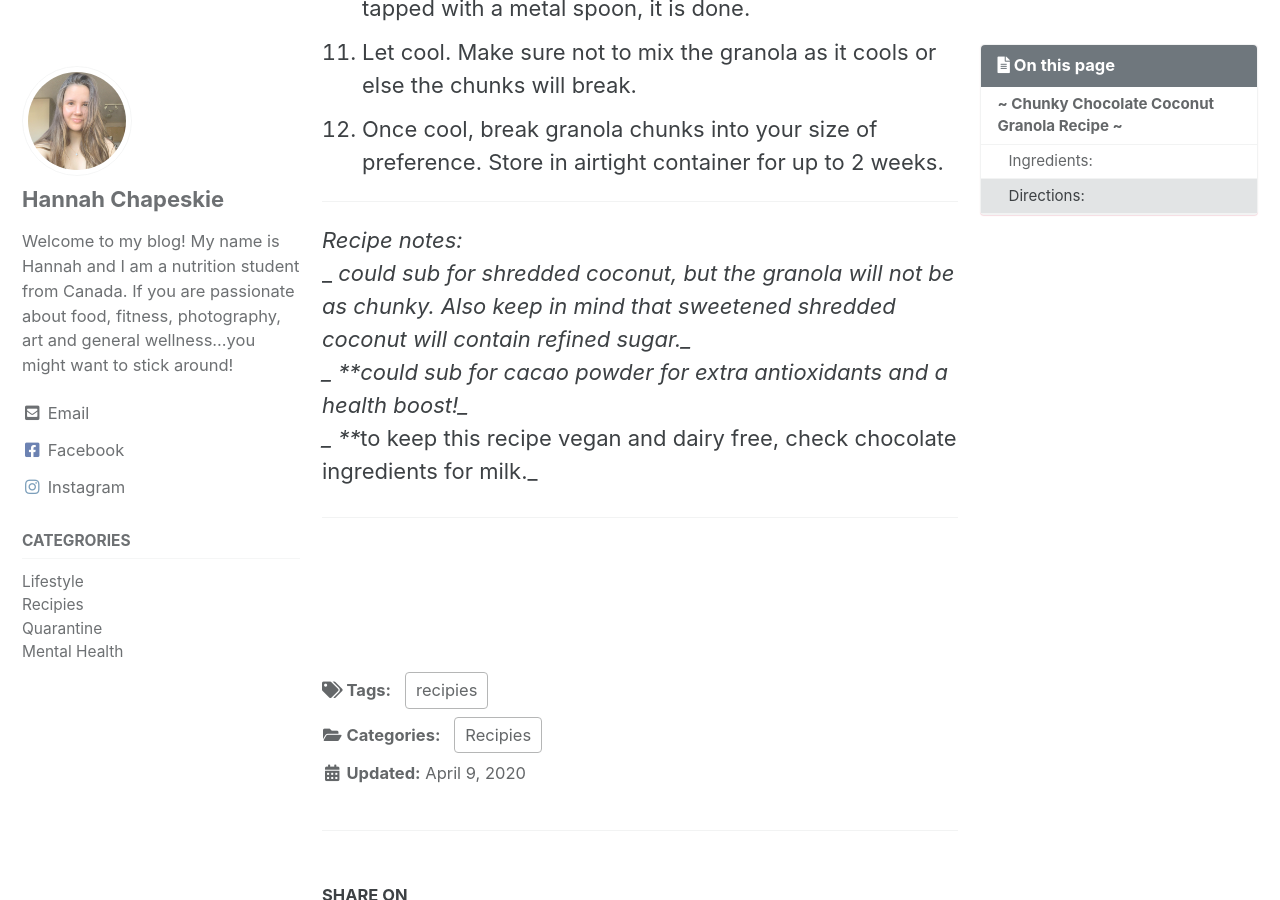
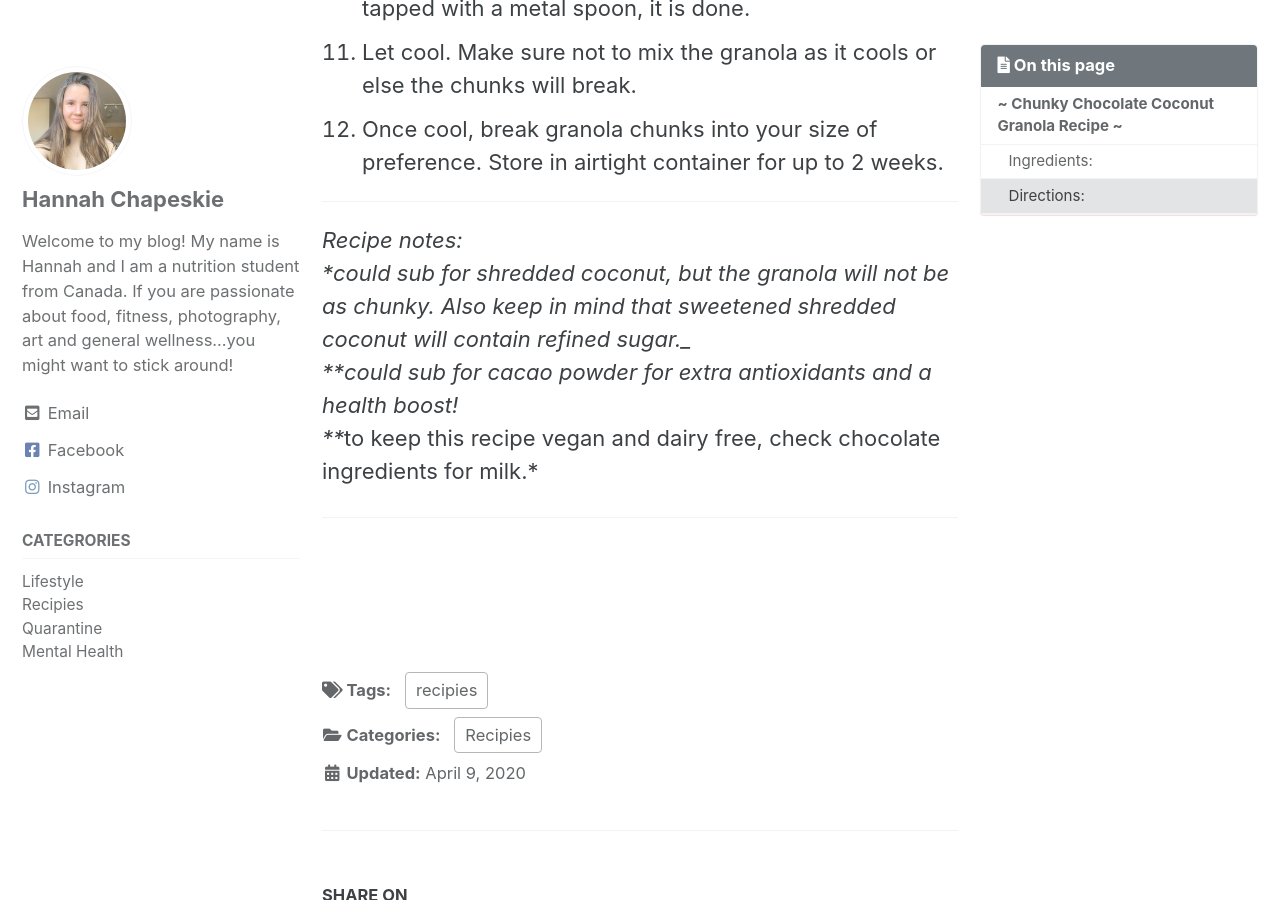
Before and after one commit to dylanbabel/yinandyams, a Jekyll site: the page built from _posts/2020-04-09-chunky-chocolate-coconut-granola.md, in a window 1280 px wide and 900 px high, scrolled down 2568 px. Built offline with Jekyll 4.4.1, drawn with Linux system fonts in a browser that asks for light colours; cached includes are drawn as plain includes.

```diff
--- a/_posts/2020-04-09-chunky-chocolate-coconut-granola.md
+++ b/_posts/2020-04-09-chunky-chocolate-coconut-granola.md
@@ -63,10 +63,10 @@ So, if you are looking for an easy, relatively cheap and guilt free granola that
 
 ***
 
-*Recipe notes:*<br>
-_ *could sub for shredded coconut, but the granola will not be as chunky. Also keep in mind that sweetened shredded coconut will contain refined sugar._ <br>
-_ **could sub for cacao powder for extra antioxidants and a health boost!_ <br>
-_ ***to keep this recipe vegan and dairy free, check chocolate ingredients for milk._
+*Recipe notes:<br>
+*could sub for shredded coconut, but the granola will not be as chunky. Also keep in mind that sweetened shredded coconut will contain refined sugar._ <br>
+**could sub for cacao powder for extra antioxidants and a health boost! <br>
+***to keep this recipe vegan and dairy free, check chocolate ingredients for milk.*
 
 ***
 
```
